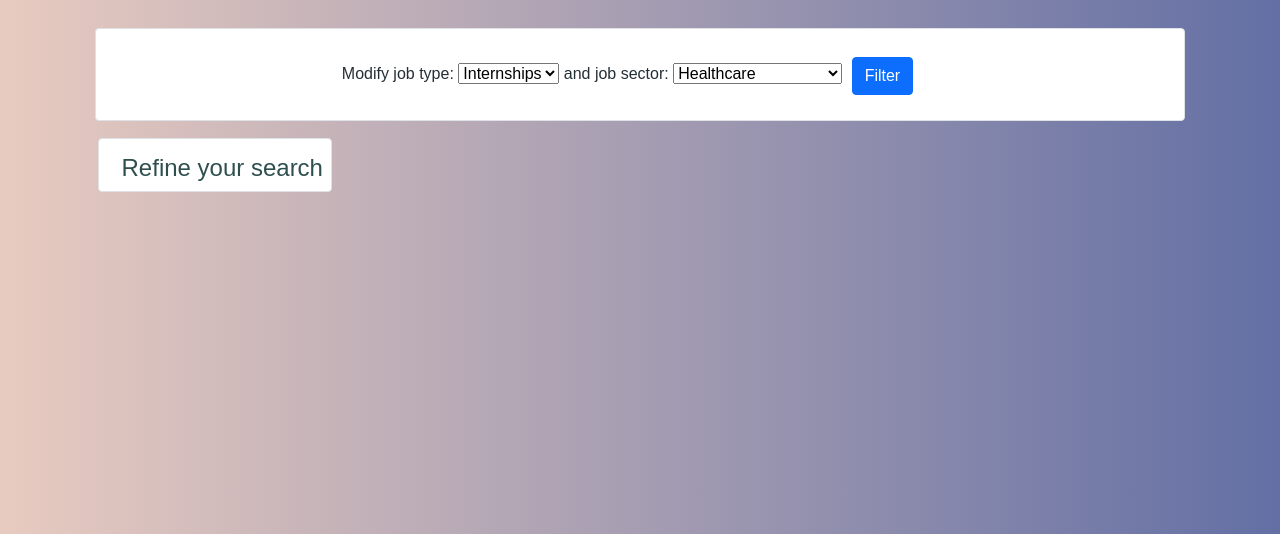
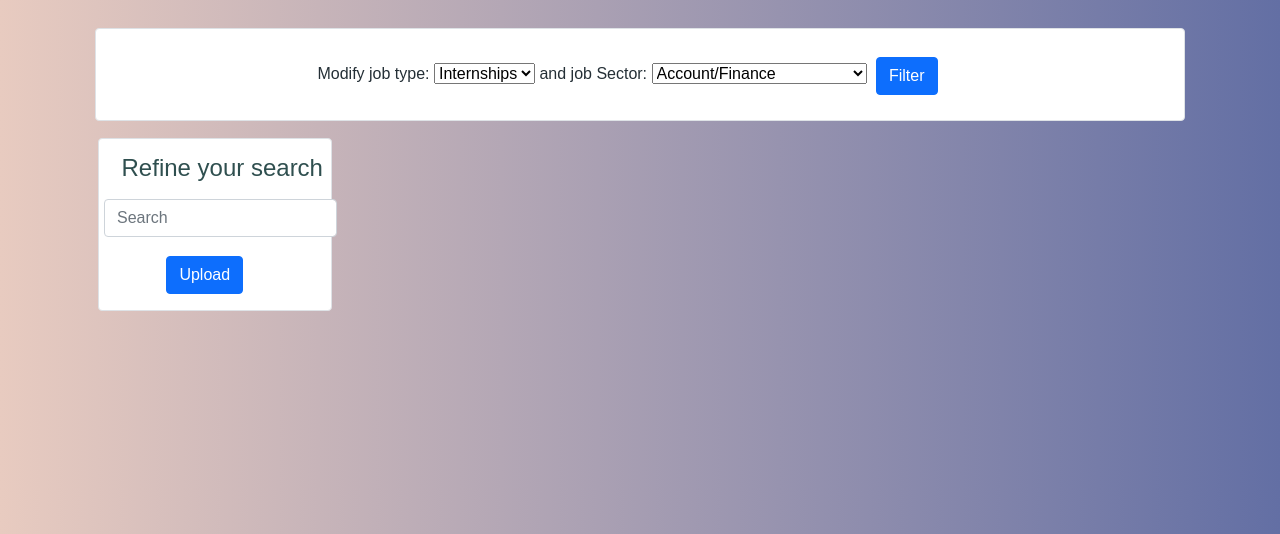
Before and after one commit to thekopiman/Beginners_luck, a Flask app: page / in a window 1280 px wide. Shown: the part 80-614 px from the top of the page. Run offline with Flask 2, Linux system fonts and the light colour scheme; a user stored in the database is signed in; data that the repository does not hold is empty; parts of the project's set-up code (start-up, migrations or seed data) failed here and were passed over.

Commit message:
Update index.html

```diff
--- a/templates/index.html
+++ b/templates/index.html
@@ -36,11 +36,19 @@
                     <option value="Part-time">Part-time</option>
                     <option value="Ad-hoc">Ad-hoc</option>
                 </select>
-                <label for="job_sector">and job sector: </label>
+                <label for="job_sector">and job Sector: </label>
                 <select id="job_sector">
-                    <option value="healthcare">Healthcare</option>
-                    <option value="fnb">Food and beverages</option>
-                    <option value="tech">Technology</option>
+                    <option value="Account/Finance">Account/Finance</option>
+                    <option value="Admin/Human resources">Admin/Human resources</option>
+                    <option value="Sales/Marketing">Sales/Marketing</option>
+                    <option value="Services">Services</option>
+                    <option value="Art/Media/Communications">Art/Media/Communications</option>
+                    <option value="Education/Training">Education/Training</option>
+                    <option value="Hotel/Restuarant">Hotel/Restuarant</option>
+                    <option value="Computer/IT">Computer/IT</option>
+                    <option value="Engineer">Engineer</option>
+                    <option value="Sciences">Sciences</option>
+                    <option value="Manufacturing">Manufacturing</option>
                 </select>
                 <button type="button" class="btn btn-primary" value="Filter" id="filter">Filter</button>
            </div>
@@ -51,11 +59,17 @@
             <div class="col-md-3">
                 <div class="left-col">
                     <div class="border border-primary-0 rounded side-content">
-                        <h4>
+                        <h4 class="mb-3">
                             <span>Refine your search</span>
                         </h4>
-                        <div>
-                        </div>
+                        <form action="/upload" method="post">
+                            <div class="mb-3 pad">
+                                <input class="form-control mx-auto w-auto" id="search" name="search" placeholder="Search" type="search">
+                            </div>
+                            <div class="mb-3">
+                                <button class="btn btn-primary" type="submit">Upload</button>
+                            </div>
+                        </form>
                     </div>
                 </div>
             </div>
```
